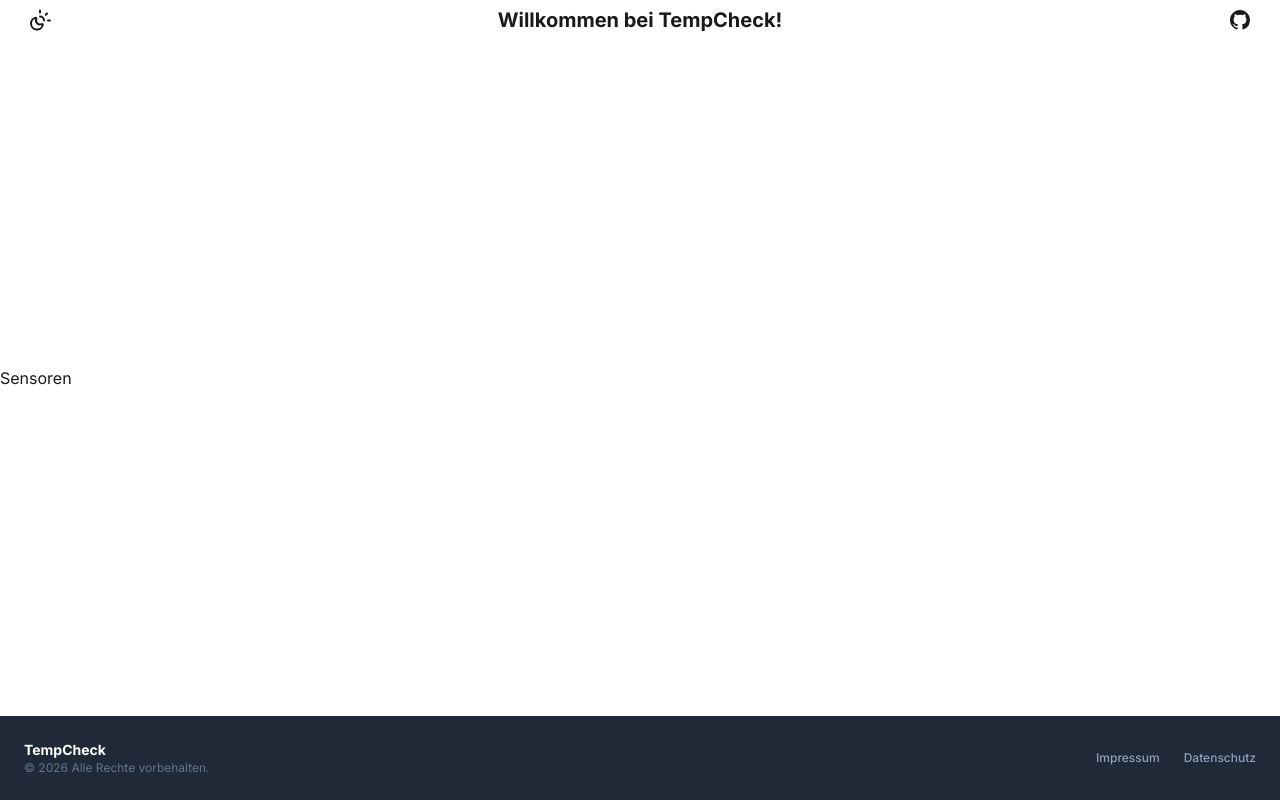
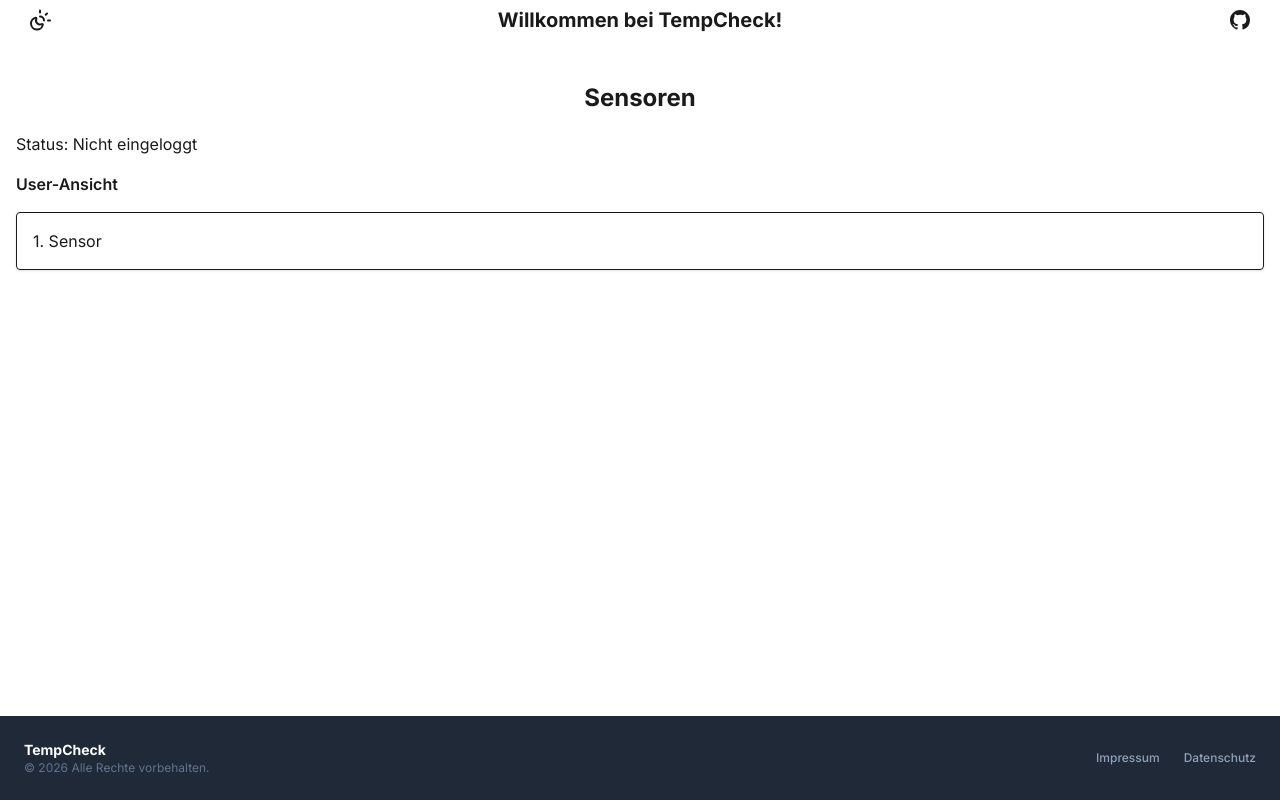
Before and after one commit to AlexDerAndros/temperature-checker, a Next.js app in the folder temp-ch/: page /sensoren in a window 1280 px wide. Built offline with nearby package versions, Linux system fonts and the light colour scheme; no server answers.

Commit message:
Sensor - Teil 1

```diff
--- a/temp-ch/app/Datenschutz/page.tsx
+++ b/temp-ch/app/Datenschutz/page.tsx
@@ -1,3 +1,4 @@
+"use client"
 import Link from "next/link";
 import { BackButton } from "../components/Components";
 
--- a/temp-ch/app/backend/StructureTempData.ts
+++ b/temp-ch/app/backend/StructureTempData.ts
@@ -6,7 +6,7 @@ const PORT = Number(process.env.PORT) || 3000;
 
 app.use(express.json());
 
-// Interface um sensor_id erweitern
+
 interface TemperatureData {
     sensor_id: string;
     device: string;
--- a/temp-ch/app/backend/actions.ts
+++ b/temp-ch/app/backend/actions.ts
@@ -1,20 +1,29 @@
-'use server';
+"use server"
 
 import { dbAdmin } from "../config/firebaseServer";
 
-export const addUser = async (uid: string, email: string | null) => {
+export const addUser = async (uid: string, email: string | null ) => {
   try {
-    // Nutzen der UID als Dokument-ID!
-    await dbAdmin.collection("users").doc(uid).set({
-      email: email,
-      role: "user",
-      highestTemp: 0,
-      lowestTemp: 0
-    }, { merge: true }); // { merge: true } verhindert, dass vorhandene Daten überschrieben werden
+      const userRef = dbAdmin.collection("users").doc(uid);
+    const doc = await userRef.get();
 
-    return { success: true };
-  } catch (e) {
+
+    if (!doc.exists) {
+        await userRef.set({
+            email: email,
+            role: "user",
+            createdAt: new Date().toISOString()
+        });
+        console.log("Neuer User in Firestore angelegt:", email);
+
+      } else {
+        console.log("User existiert bereits, Daten bleiben erhalten:", email);
+
+      }
+      return {success:true};
+  }catch(e) {
     console.error(e);
-    return { success: false, error: "Fehler beim Anlegen des Nutzers" };
+    return {success: false};
   }
-}
+
+};
--- a/temp-ch/app/backend/getFrontend.ts
+++ b/temp-ch/app/backend/getFrontend.ts
@@ -0,0 +1,14 @@
+'use server';
+
+import { dbAdmin } from "../config/firebaseServer";
+
+export const getRole = async(email:string): Promise<string> => {
+    try {
+        const snapshot = await dbAdmin.collection("users").doc(email).get()
+        const user = snapshot.data();
+        return user?.role || "Error";
+    } catch(e) {
+        console.error(e);
+        return "Error";
+    }
+}
--- a/temp-ch/app/contexts/AuthContext.tsx
+++ b/temp-ch/app/contexts/AuthContext.tsx
@@ -139,7 +139,7 @@ export function AuthProvider({ children }: { children: ReactNode }) {
       case "auth/unauthorized-domain":
         setError("Diese Seite ist für ein Google-Login nicht autorisiert!");
         break;
-        default:
+      default:
         setError(e.message || "Google Login fehlgeschlagen.");
         break;
     }
--- a/temp-ch/app/sensoren/page.tsx
+++ b/temp-ch/app/sensoren/page.tsx
@@ -1,8 +1,55 @@
+"use client"
+import { useAuth } from "@/contexts/AuthContext";
+import { useEffect, useState } from "react";
+import { getRole } from "@/backend/getFrontend"; // Passe den Pfad bei Bedarf an
 
 export default function Sensors() {
+    const { user } = useAuth();
+    const [isAdmin, setIsAdmin] = useState(false);
+    const [loading, setLoading] = useState(true);
+
+    useEffect(() => {
+        const checkIsAdmin = async () => {
+            if (user && user.email) {
+                try {
+                    const role = await getRole(user.email);
+                    if(role == "admin" || role == "Admin") {
+                        setIsAdmin(true);
+                    }
+                } catch (error) {
+                    console.error("Fehler beim Abrufen der Rolle:", error);
+                } finally {
+                    setLoading(false);
+                }
+            } else {
+                setLoading(false);
+            }
+        };
+
+        checkIsAdmin();
+    }, [user]);
+
     return (
-        <>
-        Sensoren
-        </>
+        // Korrigiert: h-screen statt h-sceen, top-16 statt top-15
+        <div className="w-full h-screen fixed top-16 left-0 bg-inherit overflow-y-auto">
+            <h2 className="w-full flex flex-col items-center font-bold pt-4">
+                <span>Sensoren</span>
+            </h2>
+            <main className="p-4">
+                {loading ? (
+                    <p>Lade Benutzerdaten...</p>
+                ) : (
+                    <>
+                        <p className="mb-4">
+                            Status: {user ? `Eingeloggt als ${user.email}` : "Nicht eingeloggt"}
+                        </p>
+                        <p className="font-semibold">{isAdmin == true ? "Admin-Ansicht" : "User-Ansicht"}</p>
+                        <div className="mt-4 p-4 border rounded shadow">
+                            1. Sensor
+                        </div>
+                    </>
+                )}
+            </main>
+        </div>
     );
 }
```
